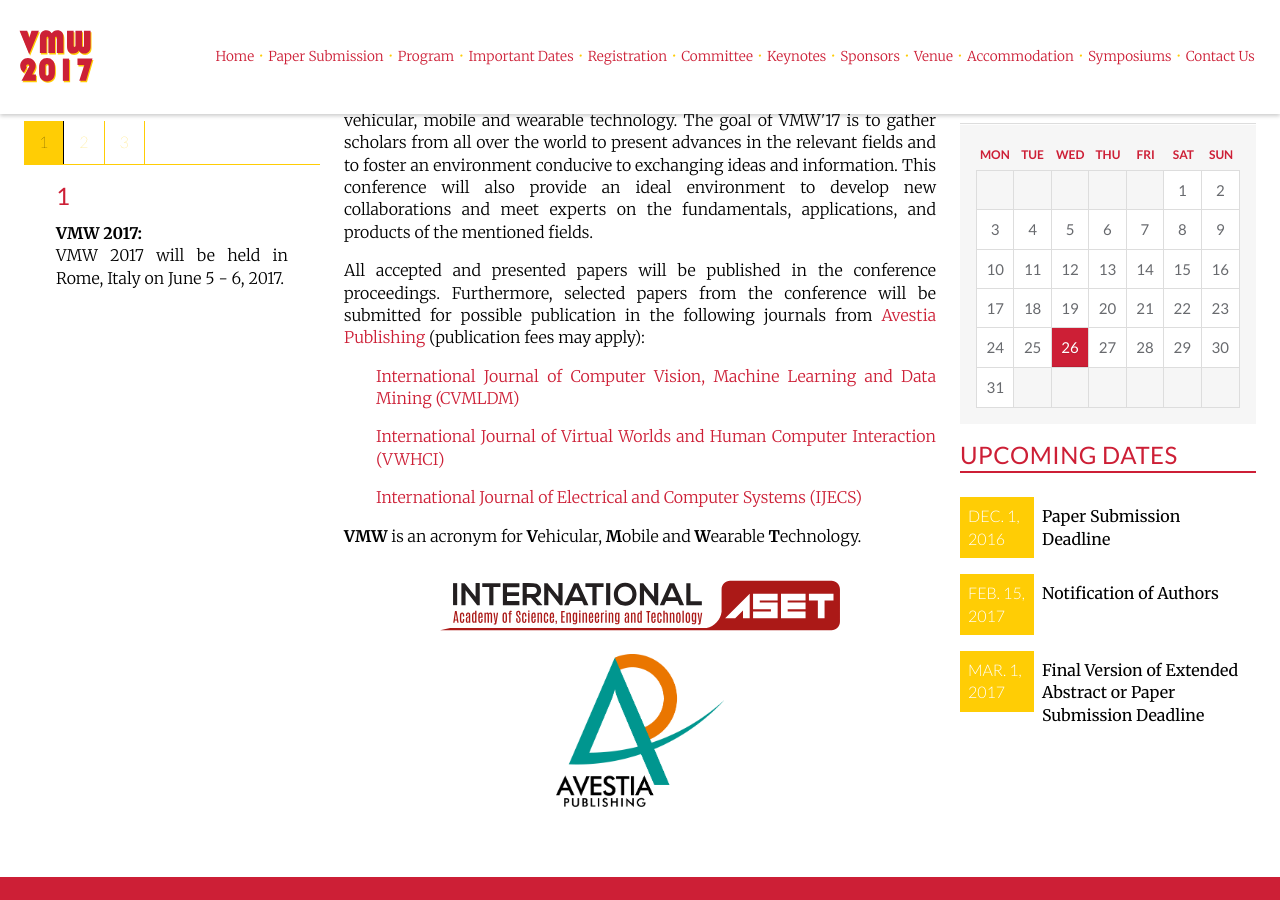
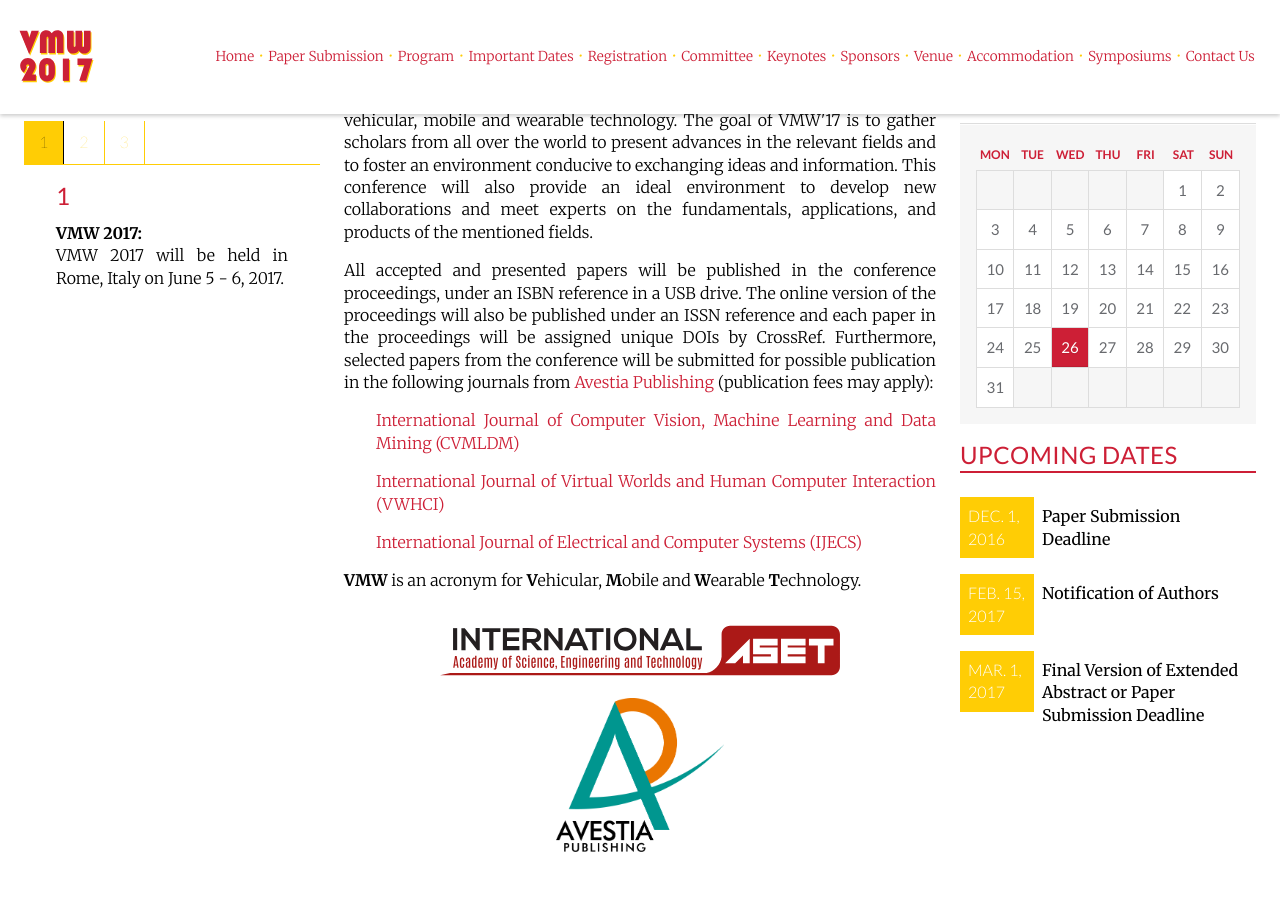
Before and after one commit to intaset/vmw, a Jekyll site: the page built from index.html, in a window 1280 px wide and 900 px high, scrolled down 467 px. Built offline with Jekyll 4.4.1, drawn with Linux system fonts in a browser that asks for light colours; nearby versions of some CDN libraries; Markdown is read by kramdown in place of the engine named in the settings; comment, search, counter and statistics services are not loaded.

Commit message:
added issn info

```diff
--- a/index.html
+++ b/index.html
@@ -9,7 +9,7 @@ keyword: smart glass, wearable imaging, projection devices, smart watch, smart a
   <div class="unit-spacer content">
     <p class="body">The International Conference on Vehicular, Mobile and Wearable Technology (VMW'17) aims to become the leading annual conference in fields related to vehicular, mobile and wearable technology. The goal of VMW'17 is to gather scholars from all over the world to present advances in the relevant fields and to foster an environment conducive to exchanging ideas and information. This conference will also provide an ideal environment to develop new collaborations and meet experts on the fundamentals, applications, and products of the mentioned fields.</p>
 
-    <p class="body">All accepted and presented papers will be published in the conference proceedings. Furthermore, selected papers from the conference will be submitted for possible publication in the following journals from <a href="http://avestia.com/" class="body-link">Avestia Publishing</a> (publication fees may apply):</p>
+    <p class="body">All accepted and presented papers will be published in the conference proceedings, under an ISBN reference in a USB drive. The online version of the proceedings will also be published under an ISSN reference and each paper in the proceedings will be assigned unique DOIs by CrossRef. Furthermore, selected papers from the conference will be submitted for possible publication in the following journals from <a href="http://avestia.com/" class="body-link">Avestia Publishing</a> (publication fees may apply):</p>
 
 	<p class="body indent"><a href="http://cvmldm.avestia.com" class="body-link">International Journal of Computer Vision, Machine Learning and Data Mining (CVMLDM)</a></p>
 
--- a/papers.html
+++ b/papers.html
@@ -88,7 +88,7 @@ keyword: smart glass, wearable imaging, projection devices, smart watch, smart a
 
     <p class="body">Once the reviewing process is complete, the contact author of each paper will be notified of the result by e-mail. The authors are required to follow the reviews in order to improve their paper before their final submission.</p>
 
-   <!--  <p class="body">All accepted extended abstracts, short, and full papers will be published in the proceedings, under an ISBN reference in a USB drive. Selected papers will be published in a Special Issue in the Open-Access Journal "<i>Journal of Multimedia Theory and Application and International Journal of Virtual Worlds and Human Computer Interaction</i>" by Avestia Publishing. For more information, in regards to the journal and Avestia Publishing, please visit our website at <a href="http://avestia.com/" class="body-link">www.avestia.com</a>.</p> -->
+    <p class="body">All accepted extended abstracts, short, and full papers will be published in the proceedings, under an ISBN reference in a USB drive. The online version of the proceedings will also be published under an ISSN reference and each paper in the proceedings will be assigned unique DOIs by CrossRef. Selected papers will be published in a Special Issue in the Open-Access Journal "<i>International Journal of Computer Vision, Machine Learning and Data Mining, International Journal of Virtual Worlds and Human Computer Interaction, and International Journal of Electrical and Computer Systems</i>" by Avestia Publishing. For more information, in regards to the journal and Avestia Publishing, please visit our website at <a href="http://avestia.com/" class="body-link">www.avestia.com</a>.</p>
 
     <p class="body">All papers must be presented by one of the authors. At least one author <b>must</b> register for the conference and pay the fee prior to Regular Registration deadline (see <a href="../dates" class="body-link">Important Dates</a>) in order for the paper to be published in the conference proceedings and accepted in the final program.</p>
 
```
Also changed, not shown: 2 other files.
